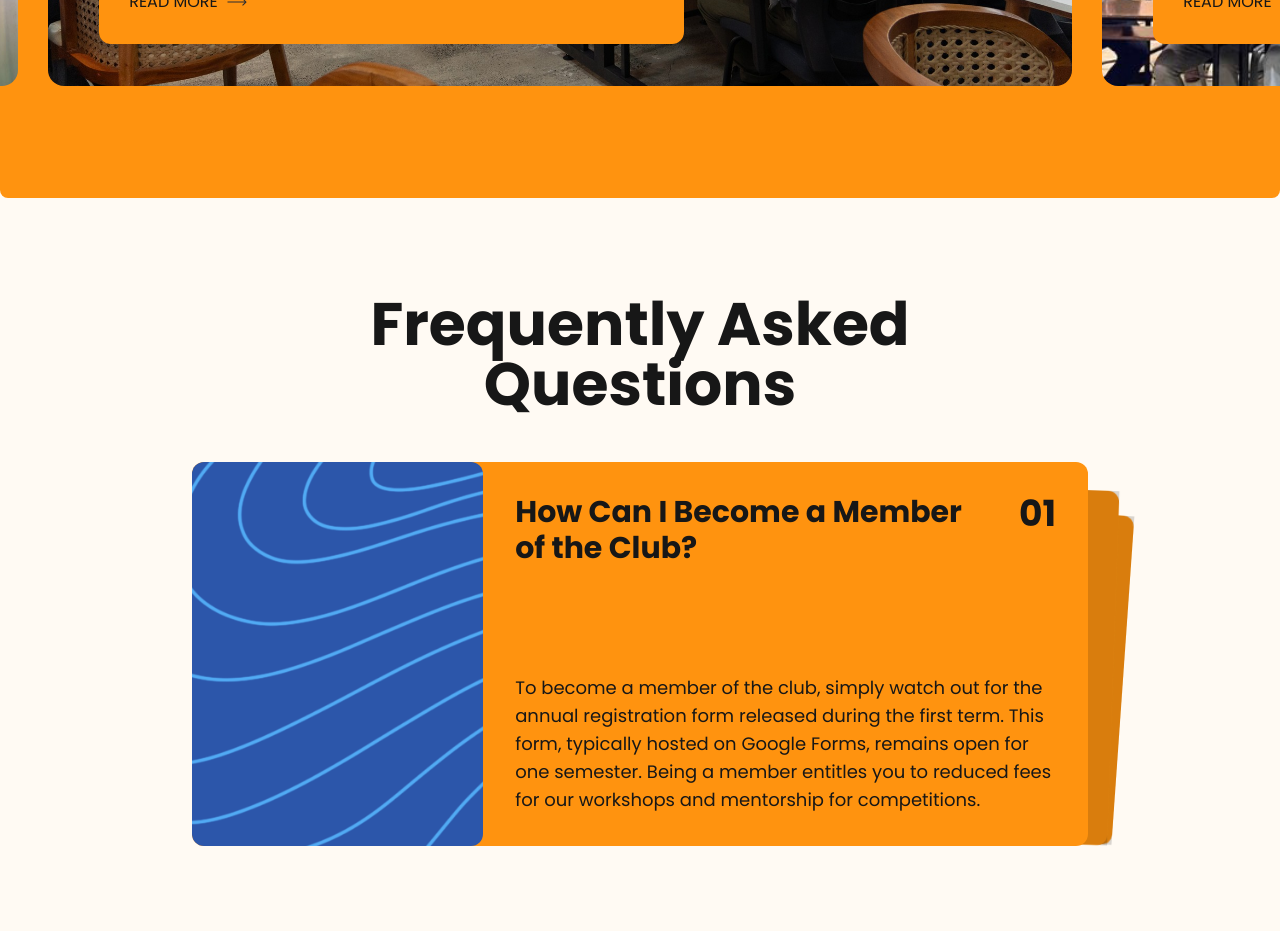
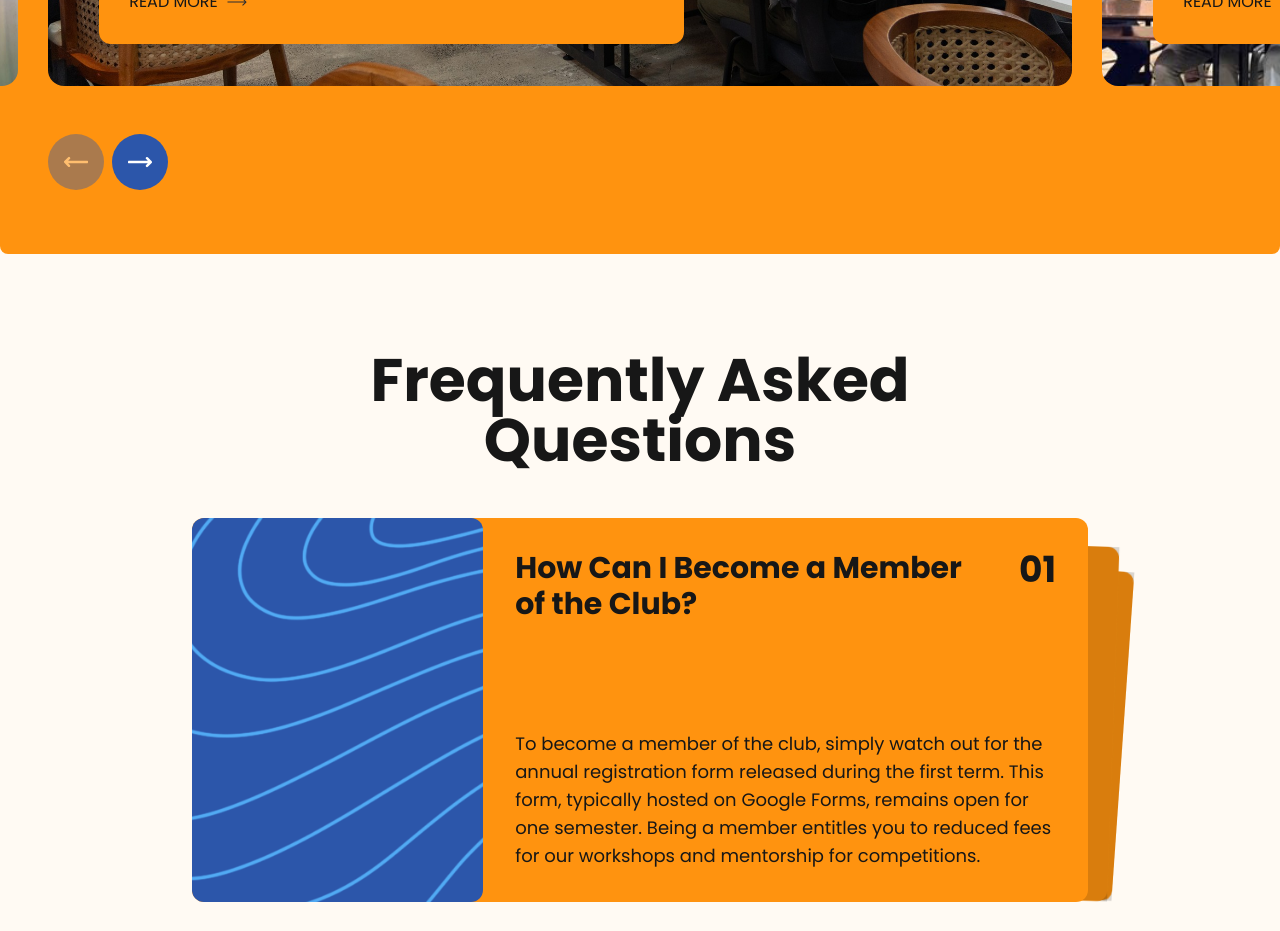
Before and after one commit to LAFruto/api-website, a Next.js app: page / in a window 1280 px wide. Shown: the part 3120-4051 px from the top of the page. Built offline with nearby package versions, Linux system fonts and the light colour scheme.

Commit message:
fix: swiper buttons

```diff
--- a/src/components/home/Recents.tsx
+++ b/src/components/home/Recents.tsx
@@ -82,7 +82,7 @@ const Recents = ({ involvements }: { involvements: Content[] }) => {
             disableOnInteraction: false,
           }}
           modules={[Autoplay, Navigation]}
-          className="w-full h-full !overflow-visible  lg:!-mx-20"
+          className="w-full h-full !overflow-visible lg:!-mx-20"
         >
           {involvements.slice(0, 4).map((recent, index) => (
             <SwiperSlide key={index}>
--- a/src/components/home/SwiperButtons.tsx
+++ b/src/components/home/SwiperButtons.tsx
@@ -1,3 +1,5 @@
+"use client";
+
 import { cn } from "@/lib/utils";
 import React from "react";
 
@@ -18,10 +20,8 @@ const SwiperButtons: React.FC<SwiperButtonsProps> = ({ swiper }) => {
     }
   }, [swiper]);
 
-  if (!swiper) return null;
-
   return (
-    <div className="flex gap-2">
+    <div className="flex gap-2 hide !delay-200">
       <button
         onClick={() => swiper.slidePrev()}
         className={cn(
```
